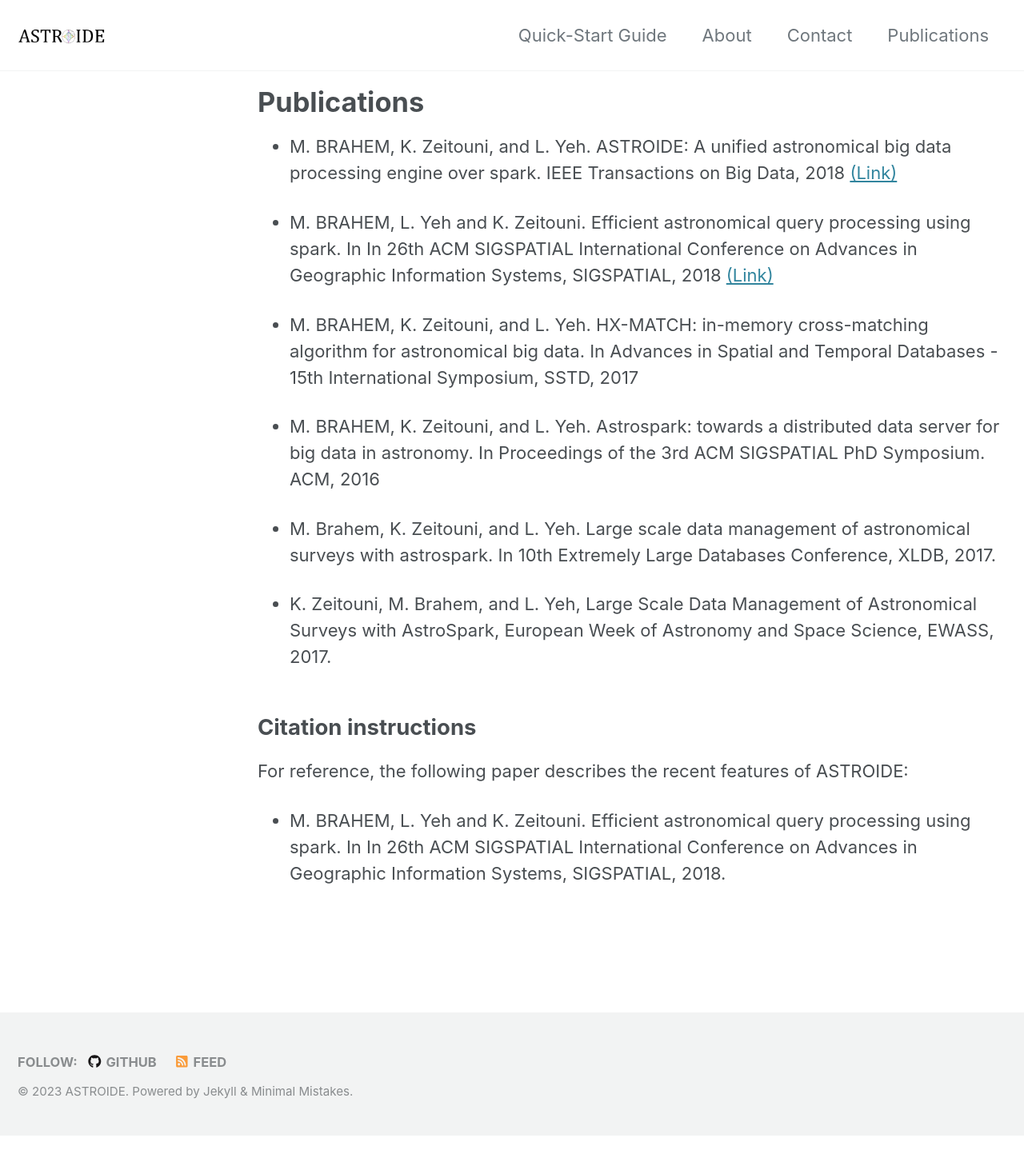
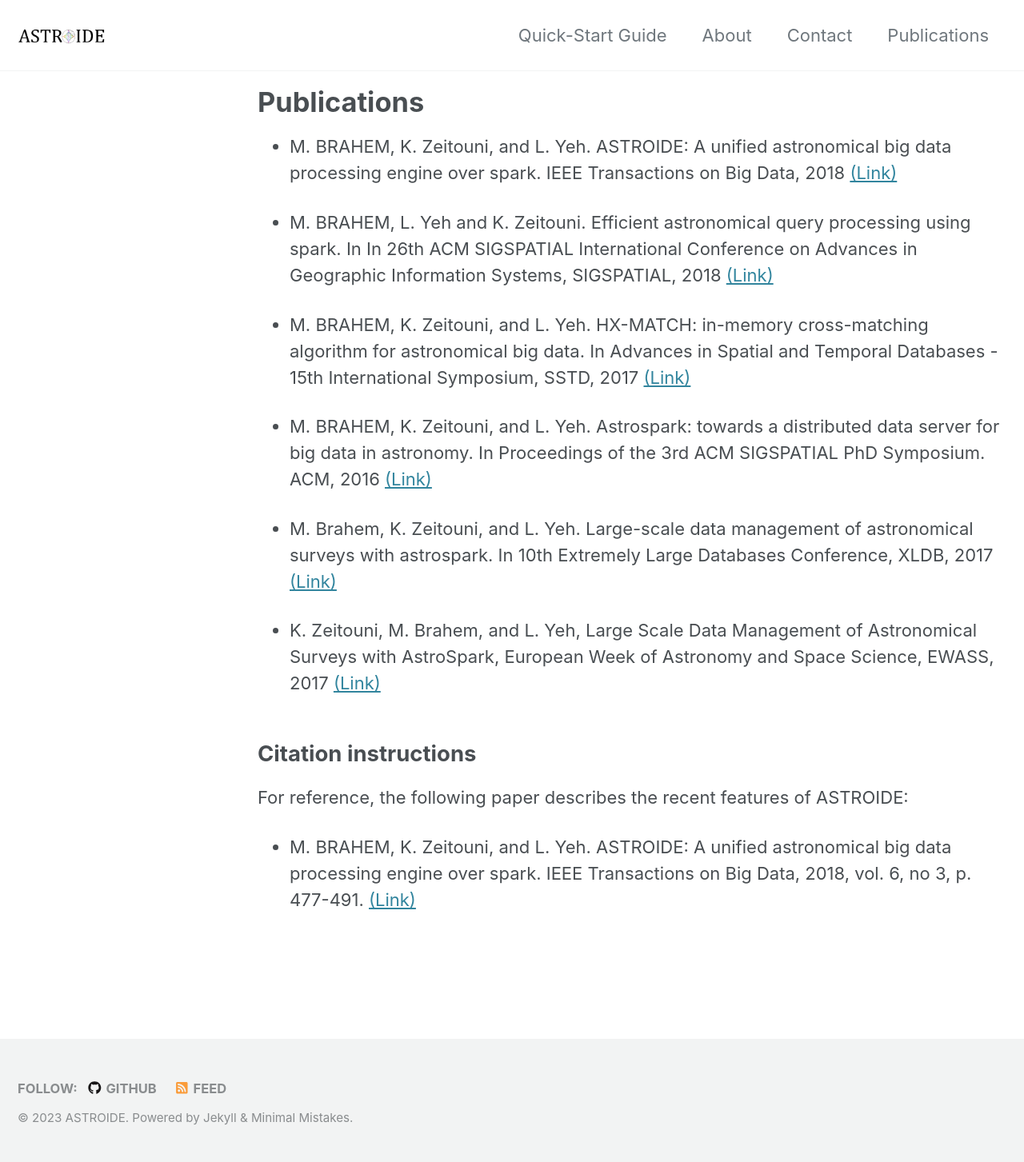
Before and after one commit to CnesUvsq/astroidePage, a Jekyll site: the page built from _pages/publications.md, in a window 1280 px wide. Shown: the whole page at 80% size. Built offline with Jekyll 4.4.1, drawn with Linux system fonts in a browser that asks for light colours; cached includes are drawn as plain includes; nearby versions of some CDN libraries; before the commit the page ends 1420 px from its top, so only the background shows below that.

Commit message:
Update publications.md

```diff
--- a/_pages/publications.md
+++ b/_pages/publications.md
@@ -4,28 +4,20 @@ title: Publications
 permalink: /publications/
 ---
 
-* M. BRAHEM, K. Zeitouni, and L. Yeh. ASTROIDE: A unified astronomical big data processing
-engine over spark. IEEE Transactions on Big Data, 2018 [(Link)](http://perso.prism.uvsq.fr/users/zeitouni/papers/TBD2018_Preprint.pdf)
+* M. BRAHEM, K. Zeitouni, and L. Yeh. ASTROIDE: A unified astronomical big data processing engine over spark. IEEE Transactions on Big Data, 2018  [(Link)](https://ieeexplore.ieee.org/stamp/stamp.jsp?tp=&arnumber=8481506)
 
-* M. BRAHEM, L. Yeh and K. Zeitouni. Efficient astronomical query processing using spark. In
-In 26th ACM SIGSPATIAL International Conference on Advances in Geographic Information
-Systems, SIGSPATIAL, 2018 [(Link)](http://perso.prism.uvsq.fr/users/zeitouni/papers/SIGSPATIAL2018_Preprint.pdf)
+* M. BRAHEM, L. Yeh and K. Zeitouni. Efficient astronomical query processing using spark. In In 26th ACM SIGSPATIAL International Conference on Advances in Geographic Information Systems, SIGSPATIAL, 2018 [(Link)]([http://perso.prism.uvsq.fr/users/zeitouni/papers/SIGSPATIAL2018_Preprint.pdf](http://www.master-project-h2020.eu/wp-content/uploads/2018/10/SIGSPATIAL2018_Preprint_UVSQ.pdf))
 
-* M. BRAHEM, K. Zeitouni, and L. Yeh. HX-MATCH: in-memory cross-matching algorithm
-for astronomical big data. In Advances in Spatial and Temporal Databases - 15th International
-Symposium, SSTD, 2017
+* M. BRAHEM, K. Zeitouni, and L. Yeh. HX-MATCH: in-memory cross-matching algorithm for astronomical big data. In Advances in Spatial and Temporal Databases - 15th International Symposium, SSTD, 2017 [(Link)](https://link.springer.com/chapter/10.1007/978-3-319-64367-0_26)
 
-* M. BRAHEM, K. Zeitouni, and L. Yeh. Astrospark: towards a distributed data server for big
-data in astronomy. In Proceedings of the 3rd ACM SIGSPATIAL PhD Symposium. ACM, 2016
+* M. BRAHEM, K. Zeitouni, and L. Yeh. Astrospark: towards a distributed data server for big data in astronomy. In Proceedings of the 3rd ACM SIGSPATIAL PhD Symposium. ACM, 2016 [(Link)](https://hal.inria.fr/hal-01737851/file/bda2016-actes.pdf#page=68)
 
-* M. Brahem, K. Zeitouni, and L. Yeh. Large scale data management of astronomical surveys with astrospark. In 10th Extremely Large Databases Conference, XLDB, 2017.
+* M. Brahem, K. Zeitouni, and L. Yeh. Large-scale data management of astronomical surveys with astrospark. In 10th Extremely Large Databases Conference, XLDB, 2017 [(Link)](https://indico.in2p3.fr/event/14490/contributions/56412/attachments/44365/54975/AstroSpark_XLDB2017.pdf)
 
-* K. Zeitouni, M. Brahem, and L. Yeh, Large Scale Data Management of Astronomical Surveys with AstroSpark, European Week of Astronomy and Space Science, EWASS, 2017.
+* K. Zeitouni, M. Brahem, and L. Yeh, Large Scale Data Management of Astronomical Surveys with AstroSpark, European Week of Astronomy and Space Science, EWASS, 2017 [(Link)](http://space.asu.cas.cz/~ewass17-soc/Presentations/S14/03-Zeitouni_1261.pdf)
 
 ## Citation instructions
 
 For reference, the following paper describes the recent features of ASTROIDE:
 
-* M. BRAHEM, L. Yeh and K. Zeitouni. Efficient astronomical query processing using spark. In
-In 26th ACM SIGSPATIAL International Conference on Advances in Geographic Information
-Systems, SIGSPATIAL, 2018.
+* M. BRAHEM, K. Zeitouni, and L. Yeh. ASTROIDE: A unified astronomical big data processing engine over spark. IEEE Transactions on Big Data, 2018, vol. 6, no 3, p. 477-491. [(Link)](https://ieeexplore.ieee.org/stamp/stamp.jsp?tp=&arnumber=8481506)
```
